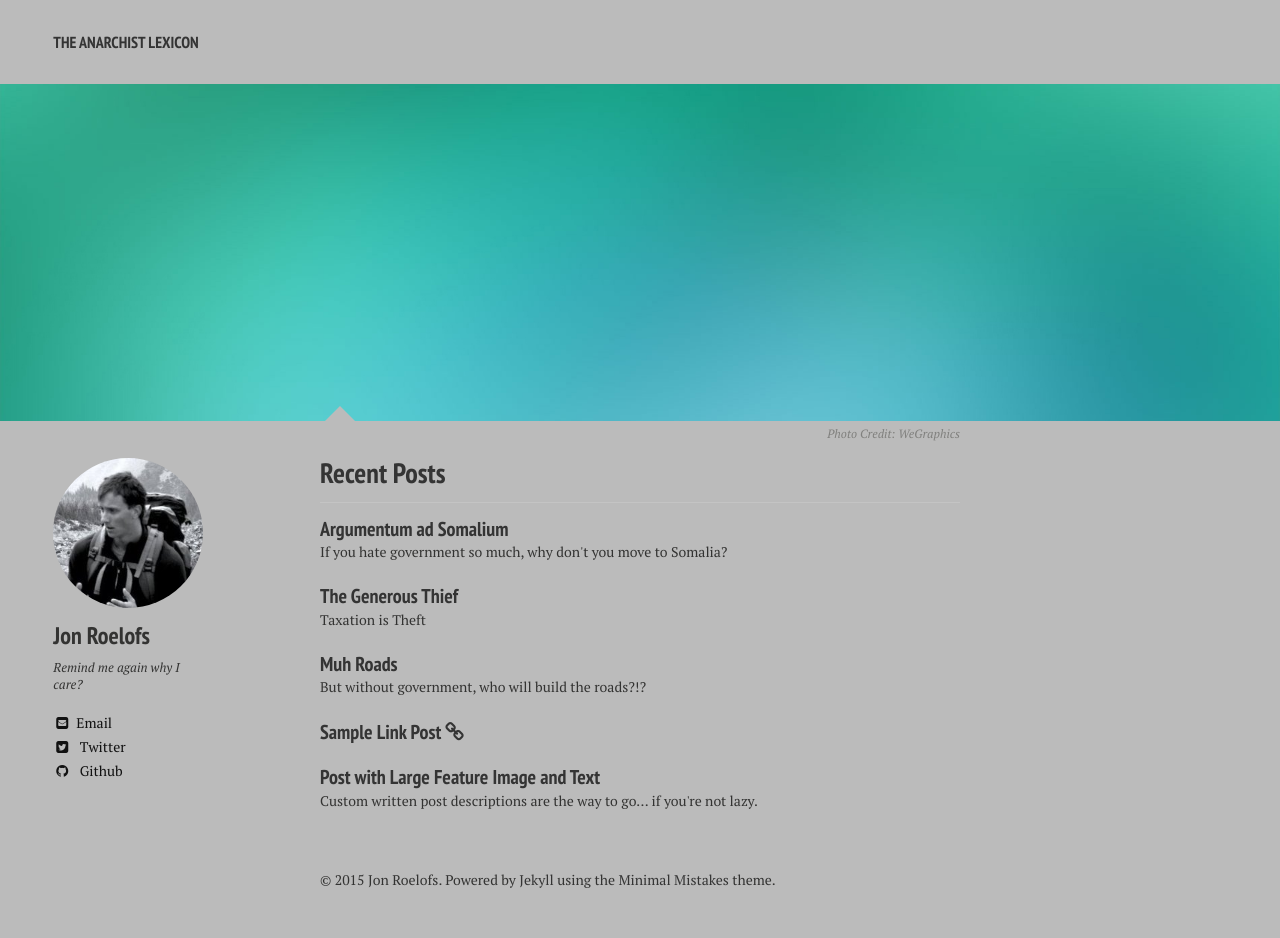
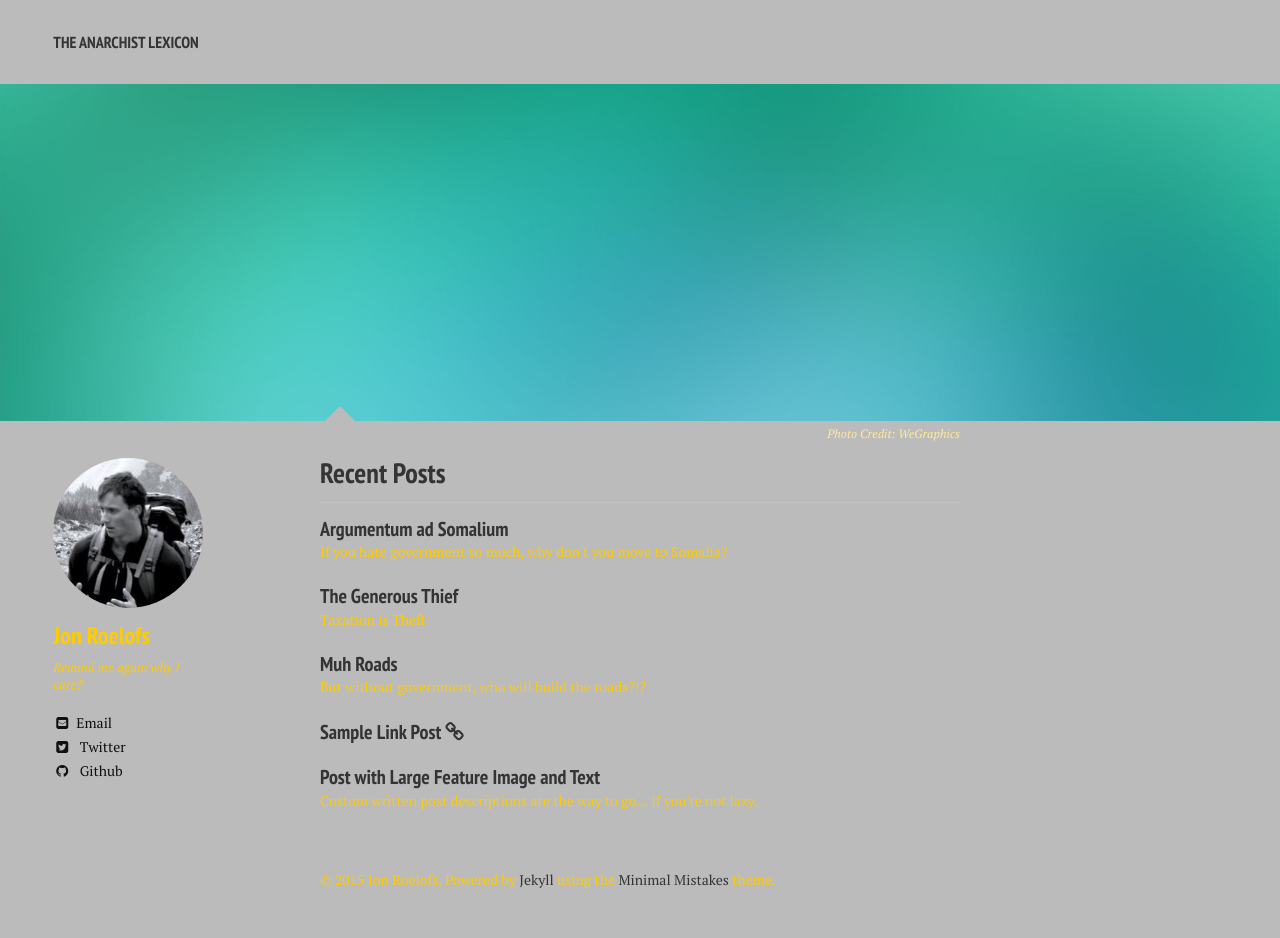
Before and after one commit to anarchistlexicon/anarchistlexicon.github.io, a Jekyll site: the page built from index.md, in a window 1280 px wide. Built offline with Jekyll 4.4.1, drawn with Linux system fonts in a browser that asks for light colours; nearby versions of some CDN libraries.

Commit message:
Font color yellow

```diff
--- a/_sass/variables.scss
+++ b/_sass/variables.scss
@@ -20,7 +20,7 @@ $alt-font: $base-font;
 
 $bodycolor      : #bbb;
 $body-color     : $bodycolor;
-$textcolor      : #333332;
+$textcolor      : #ffcc00;
 $text-color     : $textcolor;
 $border-color   : $text-color;
 $basecolor 		  : #343434;
```
